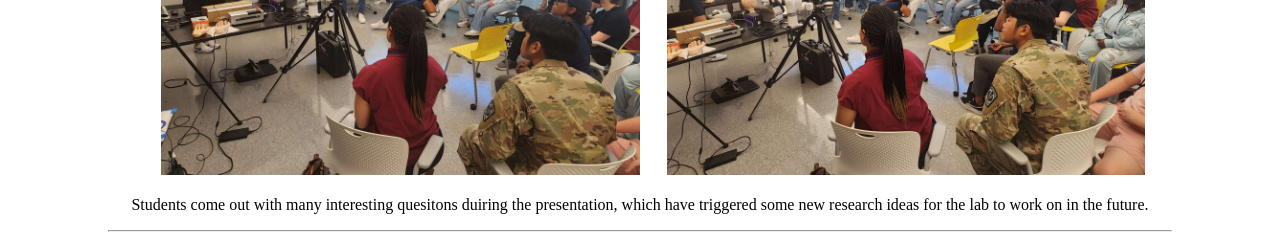
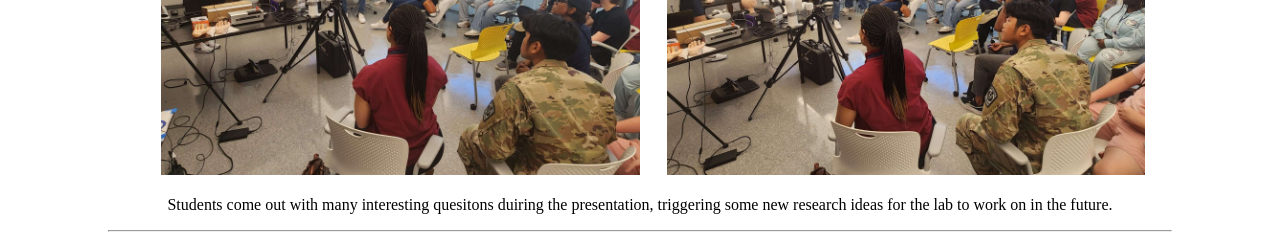
Before and after one commit to lhuang14/lhuang14.github.io, a plain HTML site: page CybersecurityCadetsVisit.html in a window 1280 px wide. Shown: the part 2152-2389 px from the top of the page. Drawn offline with Linux system fonts and the light colour scheme.

Commit message:
Update CybersecurityCadetsVisit.html

```diff
--- a/CybersecurityCadetsVisit.html
+++ b/CybersecurityCadetsVisit.html
@@ -89,7 +89,7 @@
 		</table>
 
 		<p style="font-family:Times New Roman;font-size:13pt;"><center>Students come out with many interesting quesitons duiring the presentation,
-			which have triggered some new research ideas for the lab to work on in the future.</center></p>
+			triggering some new research ideas for the lab to work on in the future.</center></p>
 		<hr>
 
 		<table border="0" width="100%" height="100" cellspacing="0"
```
